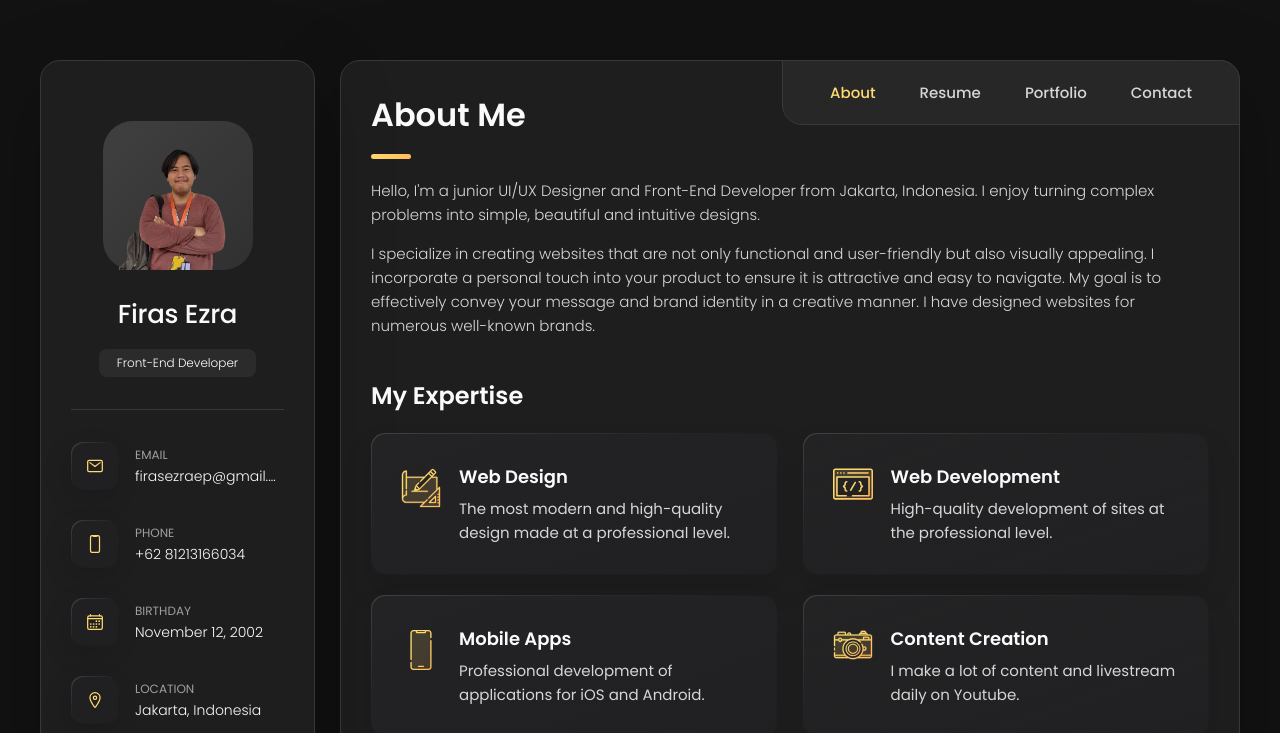
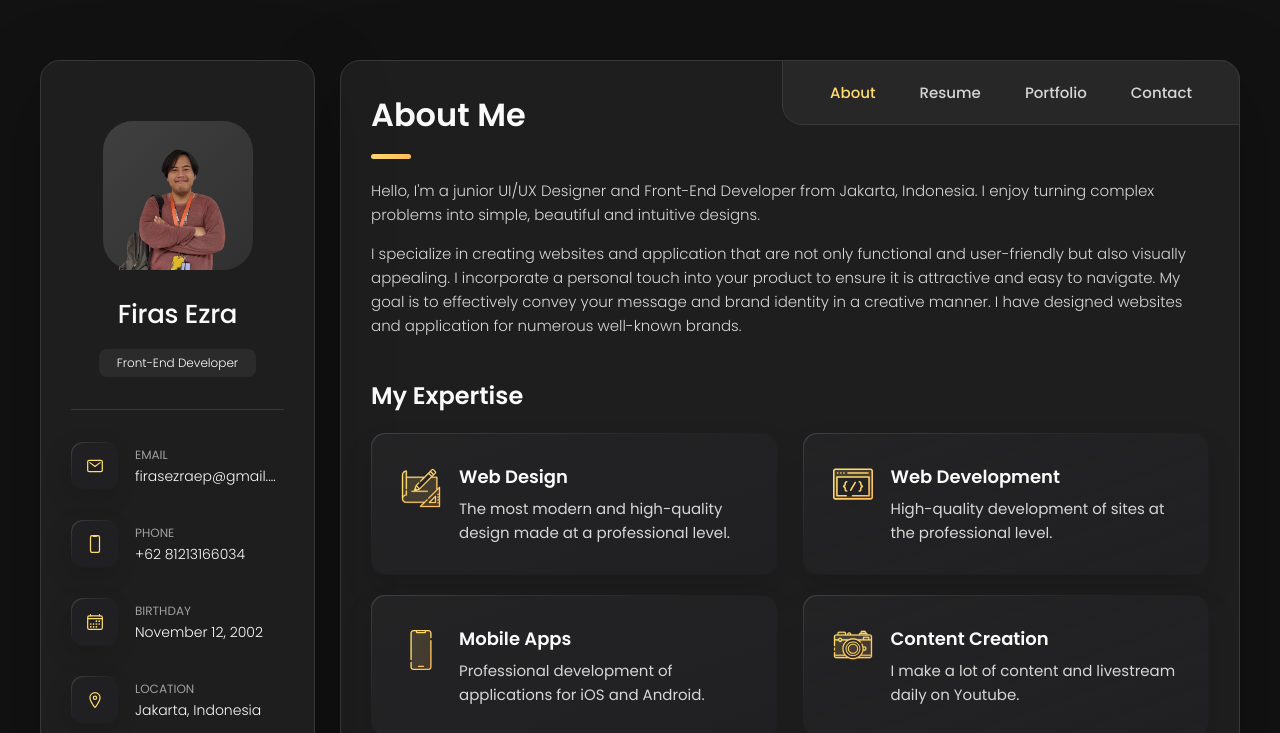
Before and after one commit to firasezraa/portfolio, a plain HTML site: page index.html in a window 1280 px wide. Shown: the top 733 px of the page. Drawn offline with nearby package versions, Linux system fonts and the light colour scheme.

Commit message:
index.html

```diff
--- a/index.html
+++ b/index.html
@@ -166,10 +166,10 @@
           </p>
 
           <p>
-            I specialize in creating websites that are not only functional and user-friendly but also visually appealing.
+            I specialize in creating websites and application that are not only functional and user-friendly but also visually appealing.
             I incorporate a personal touch into your product to ensure it is attractive and easy to navigate. My goal is to effectively
             convey your message and brand identity in a creative manner.
-            I have designed websites for numerous well-known brands.
+            I have designed websites and application for numerous well-known brands.
           </p>
         </section>
 
```
